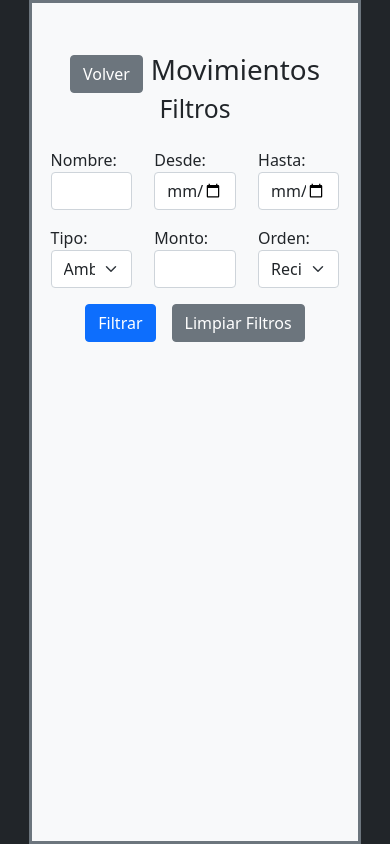
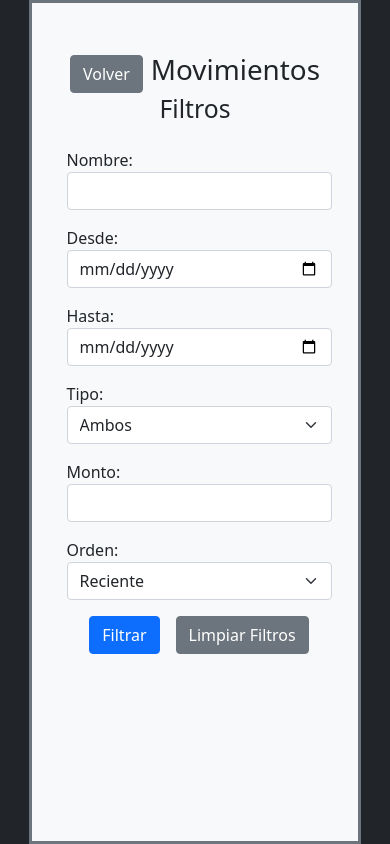
Before and after one commit to TomasCamp/Personal-finance-app, a Django app: page /list-movements/ in a window 390 px wide. Run offline with Django 5.2, Linux system fonts and the light colour scheme; data that the repository does not hold is empty.

Commit message:
Agrego validadores al form de create y agrego estilos responsivos

```diff
--- a/gestor_de_gastos/Gestor/forms.py
+++ b/gestor_de_gastos/Gestor/forms.py
@@ -1,18 +1,32 @@
 from django import forms
+from django.core.validators import RegexValidator, MinValueValidator, MaxValueValidator
+from datetime import date
 
 class MovementForm(forms.Form):
     name = forms.CharField(
         label="*Nombre",
         max_length=75,
         required=True,
-        widget=forms.TextInput(attrs={'class': 'form-control'})
+        widget=forms.TextInput(attrs={'class': 'form-control'}),
+        validators=[
+            RegexValidator(
+                regex=r"^[A-Za-z\s]+$",
+                message="El nombre solo puede contener letras y espacios."
+            )
+        ]
     )
     date = forms.DateField(
         label="*Fecha",
         required=True,
         widget=forms.DateTimeInput(
             attrs={'type':'date', 'class': 'form-control'}
-        )
+        ),
+        validators=[
+            MaxValueValidator(
+                limit_value=date.today(),
+                message="La fecha no puede ser posterior a hoy."
+            )
+        ]
     )
     type_movement = forms.ChoiceField(
         label="*Tipo",
@@ -23,7 +37,13 @@ class MovementForm(forms.Form):
     amount = forms.FloatField(
         label="*Monto",
         required=True,
-        widget=forms.NumberInput(attrs={'class': 'form-control'})
+        widget=forms.NumberInput(attrs={'class': 'form-control'}),
+        validators=[
+            MinValueValidator(
+                limit_value=0.0,
+                message=("Se debe ingresar el número en valores positivos.")
+            )
+        ]
     )
 
 
--- a/gestor_de_gastos/Gestor/static/style.css
+++ b/gestor_de_gastos/Gestor/static/style.css
@@ -18,12 +18,14 @@ body {
 .view {
     display: flex;
     width: 90%;
-    justify-content: space-between;
+    align-items: center;
     margin-top: 20px;
+    flex-direction: column;
 }
 .input, .output {
-    width: 40%;
+    width: 80%;
     height: min-content;
+    margin-bottom: 15px;
 }
 .cell {
     display: flex;
@@ -69,3 +71,34 @@ body {
 .output .cell:last-of-type {
     border-radius: 0 0 10px 10px;
 }
+
+.list-errors {
+    list-style: none;
+}
+
+.flex-md-row div {
+    width: 100%;
+}
+
+.list-movements {
+    width: 75%;
+}
+
+@media screen and (min-width: 768px) {
+    .flex-md-row div{
+        width: 25%;
+    }
+
+    .list-movements {
+        width: 50%;
+    }
+
+    .view {
+        flex-direction: row;
+        justify-content: space-between;
+    }
+
+    .input, .output {
+        width: 40%;
+    }
+}
--- a/gestor_de_gastos/Gestor/templates/create.html
+++ b/gestor_de_gastos/Gestor/templates/create.html
@@ -7,7 +7,7 @@
 </div>
 
 <div>
-    <ul>
+    <ul class="list-errors">
         {% for field, errors in form.errors.items %}
             {% for error in errors %}
                 <li class="alert alert-danger">{{ error }}</li>
--- a/gestor_de_gastos/Gestor/templates/listMovements.html
+++ b/gestor_de_gastos/Gestor/templates/listMovements.html
@@ -7,35 +7,38 @@
 </div>
 
 <h2>Filtros</h2>
-<form method="GET" class="d-flex flex-wrap my-3 justify-content-evenly align-items-center">
+<form
+    method="GET"
+    class="d-flex flex-wrap my-3 justify-content-evenly align-items-center flex-column flex-md-row"
+>
     {% csrf_token %}
 
-    <div class="mb-3 w-25 mx-1">
+    <div class="mb-3 mx-1">
         {{ form.name.label_tag }}
         {{ form.name }}
     </div>
 
-    <div class="mb-3 w-25 mx-1">
+    <div class="mb-3 mx-1">
         {{ form.min_date.label_tag }}
         {{ form.min_date }}
     </div>
 
-    <div class="mb-3 w-25 mx-1">
+    <div class="mb-3 mx-1">
         {{ form.max_date.label_tag }}
         {{ form.max_date }}
     </div>
 
-    <div class="mb-3 w-25 mx-1">
+    <div class="mb-3 mx-1">
         {{ form.type_movement.label_tag }}
         {{ form.type_movement }}
     </div>
 
-    <div class="mb-3 w-25 mx-1">
+    <div class="mb-3 mx-1">
         {{ form.amount.label_tag }}
         {{ form.amount }}
     </div>
 
-    <div class="mb-3 w-25 mx-1">
+    <div class="mb-3 mx-1">
         {{ form.order.label_tag }}
         {{ form.order }}
     </div>
@@ -47,7 +50,7 @@
 
 </form>
 
-<ul class="list-group border-3 mt-2">
+<ul class="list-group border-3 mt-2 list-movements">
     {% for movement in movements %}
         {% if movement.type_movement %}
             <li class="list-group-item border-success d-flex justify-content-between">
```
